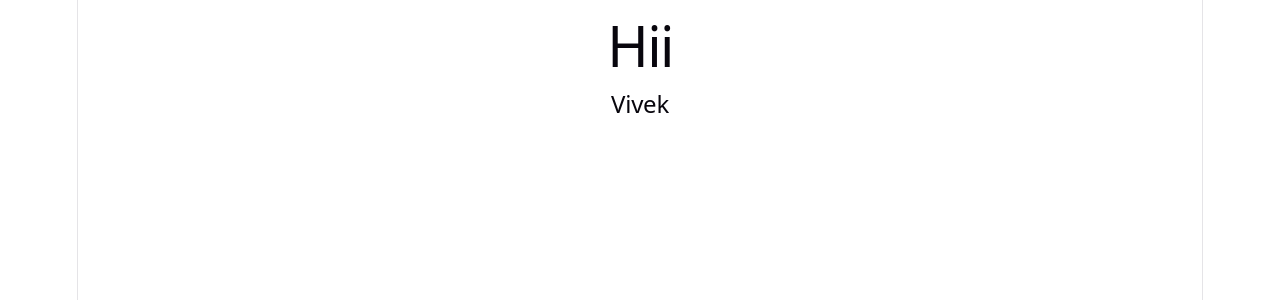
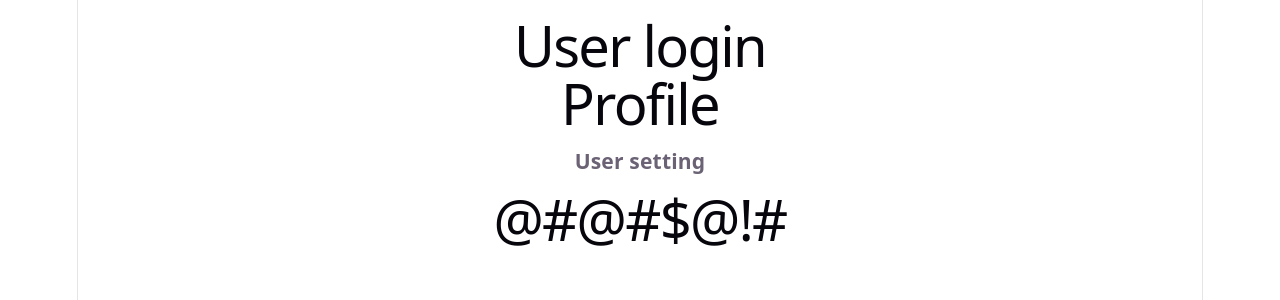
Before and after one commit to viveksingh018/raact_step_by_step, a React (Vite) app: page / in a window 1280 px wide. Shown: the top 300 px of the page. Built offline with nearby package versions, Linux system fonts and the light colour scheme.

Commit message:
understanding export and import

```diff
--- a/src/App.jsx
+++ b/src/App.jsx
@@ -1,24 +1,13 @@
-import React from 'react'
-
+import Login,{Profile,Setting, userKey} from './UserLogin'
 const App = () => {
   return (
     <div>
-      <Hii />
-      <Name />
+      <Login />
+      <Profile />
+      <Setting />
+      <h1>{userKey}</h1>
     </div>
   )
 }
 
-function Hii() {
-  return (
-    <h1>Hii</h1>
-  )
-}
-
-function Name () {
-  return (
-    <h2>Vivek</h2>
-  )
-}
-
 export default App
--- /dev/null
+++ b/src/UserLogin.jsx
@@ -0,0 +1,27 @@
+function Login() {
+  return (
+    <div>
+      <h1>User login</h1>
+    </div>
+  )
+}
+
+export function Profile() {
+  return(
+    <div>
+      <h1>Profile</h1>
+    </div>
+  )
+}
+
+export function Setting() {
+  return(
+    <div>
+      <h3>User setting</h3>
+    </div>
+  )
+}
+
+export const userKey = "@#@#$@!#"
+
+export default Login;
```
